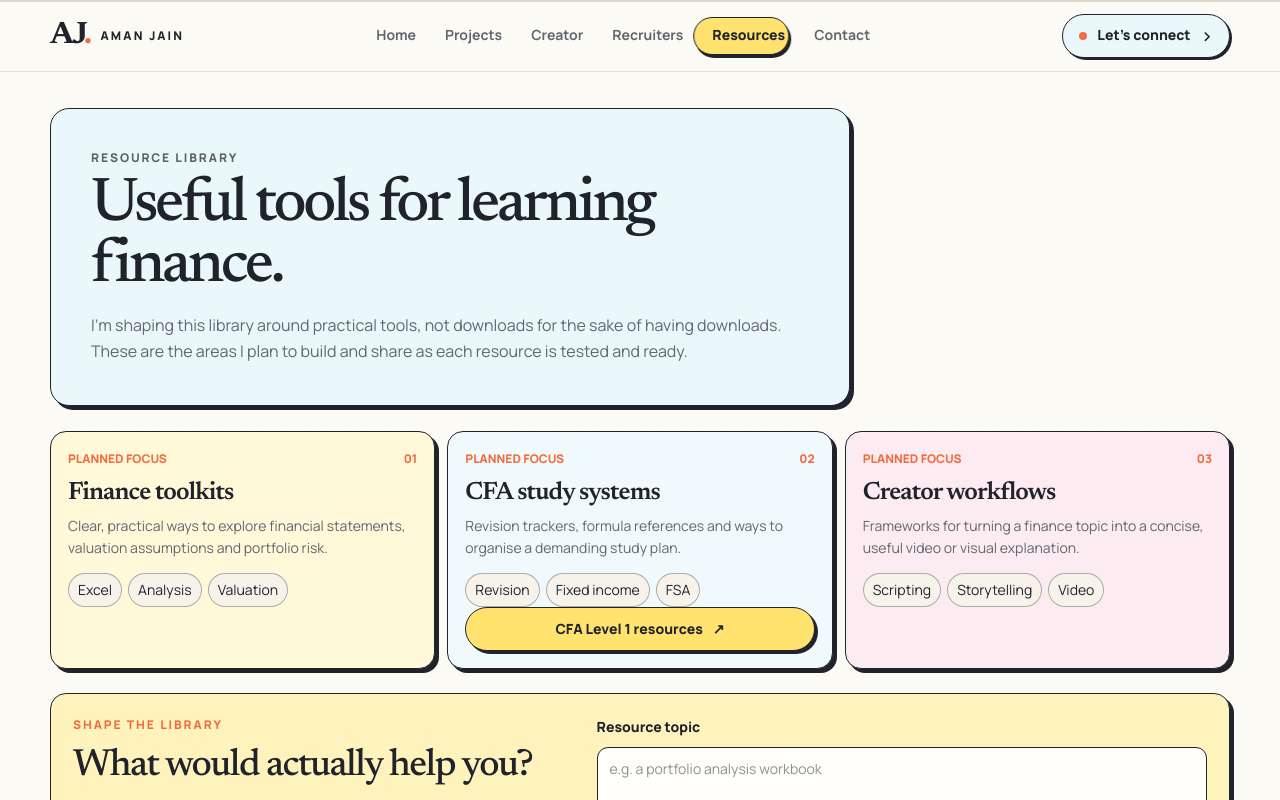
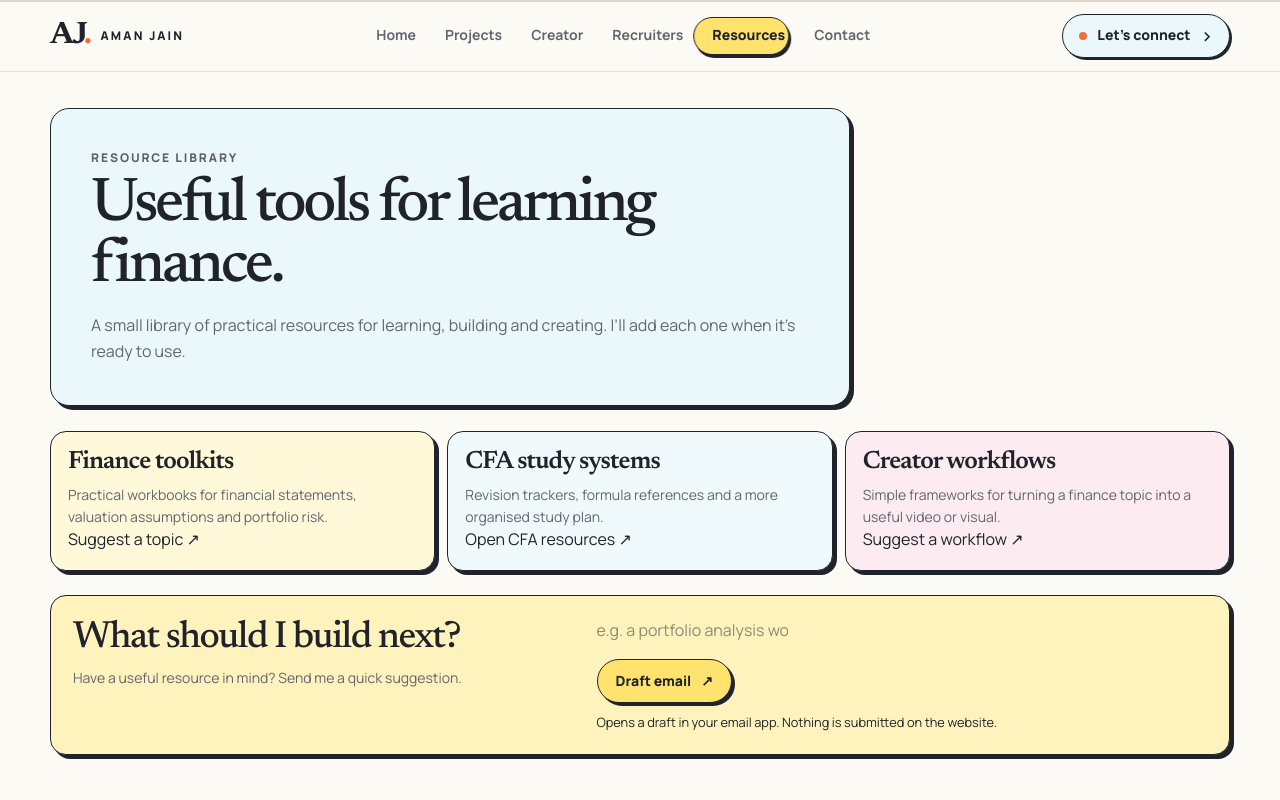
Before and after one commit to aman482006-beep/MY-WEBSITE, a Next.js app: page /resources in a window 1280 px wide. Shown: the top 800 px of the page. Built offline with nearby package versions, Linux system fonts and the light colour scheme.

Commit message:
Simplify resource cards and request form

```diff
--- a/src/app/resources/resources-content.tsx
+++ b/src/app/resources/resources-content.tsx
@@ -4,26 +4,22 @@ import { useState, type FormEvent } from "react";
 
 const resourceAreas = [
   {
-    number: "01",
     title: "Finance toolkits",
-    description: "Clear, practical ways to explore financial statements, valuation assumptions and portfolio risk.",
-    tags: ["Excel", "Analysis", "Valuation"],
+    description: "Practical workbooks for financial statements, valuation assumptions and portfolio risk.",
+    link: { label: "Suggest a topic", href: "#resource-request" },
   },
   {
-    number: "02",
     title: "CFA study systems",
-    description: "Revision trackers, formula references and ways to organise a demanding study plan.",
-    tags: ["Revision", "Fixed income", "FSA"],
+    description: "Revision trackers, formula references and a more organised study plan.",
     link: {
-      label: "CFA Level 1 resources",
-      href: "https://drive.google.com/drive/mobile/folders/1BWsJY1_X_vU9EwE9qf1B7m5UIudjbCRC?usp=sharing&fbclid=PAT01DUAVQU9dleHRuA2FlbQIxMABwZG9mAnNydGMGYXBwX2lkDzU2NzA2NzM0MzM1MjQyNwABp2JIt92T1C2-fXnLY4pJGotKTQHAqmH3NCvv33vTYyMiMUVn5R7TDYE_OKEn_aem_EYcuqGs8_SWhNv-vwqKxQQ",
+      label: "Open CFA resources",
+      href: "https://drive.google.com/drive/mobile/folders/1BWsJY1_X_vU9EwE9qf1B7m5UIudjbCRC?usp=sharing",
     },
   },
   {
-    number: "03",
     title: "Creator workflows",
-    description: "Frameworks for turning a finance topic into a concise, useful video or visual explanation.",
-    tags: ["Scripting", "Storytelling", "Video"],
+    description: "Simple frameworks for turning a finance topic into a useful video or visual.",
+    link: { label: "Suggest a workflow", href: "#resource-request" },
   },
 ];
 
@@ -35,7 +31,7 @@ export function ResourcesContent() {
     const request = requestText.trim();
     if (!request) return;
     const subject = encodeURIComponent("Resource request - Aman Jain portfolio");
-    const body = encodeURIComponent(`Hi Aman,\\n\\nI'd like to request a resource about:\\n${request}\\n\\nThanks.`);
+    const body = encodeURIComponent(`Hi Aman,\n\nI'd like to request a resource about:\n${request}\n\nThanks.`);
     window.location.href = `mailto:jain.aman3789@gmail.com?subject=${subject}&body=${body}`;
   }
 
@@ -45,52 +41,38 @@ export function ResourcesContent() {
         <header className="aj-inner-heading">
           <p className="aj-eyebrow aj-eyebrow-accent">RESOURCE LIBRARY</p>
           <h1>Useful tools for learning finance.</h1>
-          <p>I’m shaping this library around practical tools, not downloads for the sake of having downloads. These are the areas I plan to build and share as each resource is tested and ready.</p>
+          <p>A small library of practical resources for learning, building and creating. I’ll add each one when it’s ready to use.</p>
         </header>
 
-        <section className="aj-resource-grid" aria-label="Planned resource areas">
+        <section className="aj-resource-grid" aria-label="Resource areas">
           {resourceAreas.map((area) => (
-            <article className="aj-resource-card" key={area.number}>
-              <div className="aj-resource-card-top">
-                <span className="aj-resource-format">PLANNED FOCUS</span>
-                <span className="aj-creator-pillar-number">{area.number}</span>
-              </div>
+            <article className="aj-resource-card" key={area.title}>
               <h2>{area.title}</h2>
               <p>{area.description}</p>
-              <div className="aj-resource-tags">
-                {area.tags.map((tag) => <span key={tag}>{tag}</span>)}
-              </div>
-              {"link" in area && area.link ? (
-                <a
-                  className="aj-button aj-button-primary"
-                  href={area.link.href}
-                  target="_blank"
-                  rel="noopener noreferrer"
-                >
-                  {area.link.label} <span aria-hidden="true">↗</span>
-                </a>
-              ) : null}
+              <a className="aj-resource-link" href={area.link.href}>
+                {area.link.label} <span aria-hidden="true">↗</span>
+              </a>
             </article>
           ))}
         </section>
 
-        <section className="aj-resource-request" aria-labelledby="resource-request-heading">
-          <div>
-            <p className="aj-eyebrow aj-eyebrow-accent">SHAPE THE LIBRARY</p>
-            <h2 id="resource-request-heading">What would actually help you?</h2>
-            <p>Suggest a topic and I’ll use it to prioritise future resources. This opens a draft in your email app; it does not submit data to the website.</p>
+        <section id="resource-request" className="aj-resource-request" aria-labelledby="resource-request-heading">
+          <div className="aj-resource-request-copy">
+            <h2 id="resource-request-heading">What should I build next?</h2>
+            <p>Have a useful resource in mind? Send me a quick suggestion.</p>
           </div>
           <form onSubmit={handleRequest}>
-            <label htmlFor="resource-request">Resource topic</label>
-            <textarea
-              id="resource-request"
+            <label className="sr-only" htmlFor="resource-request-topic">Resource topic</label>
+            <input
+              id="resource-request-topic"
+              type="text"
               value={requestText}
               onChange={(event) => setRequestText(event.target.value)}
-              rows={3}
               placeholder="e.g. a portfolio analysis workbook"
               required
             />
-            <button type="submit" className="aj-button aj-button-primary">Draft email request <span aria-hidden="true">↗</span></button>
+            <button type="submit" className="aj-button aj-button-primary">Draft email <span aria-hidden="true">↗</span></button>
+            <small>Opens a draft in your email app. Nothing is submitted on the website.</small>
           </form>
         </section>
       </div>
```
